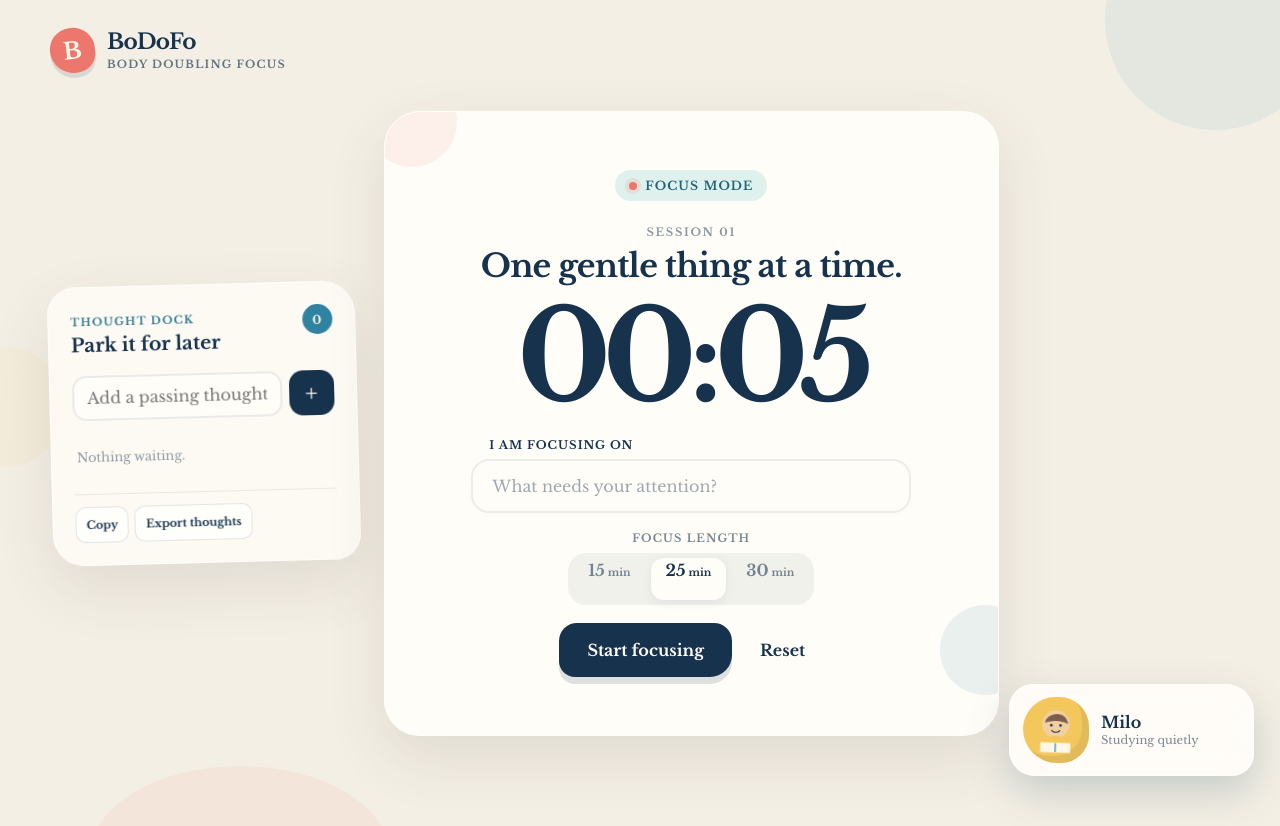
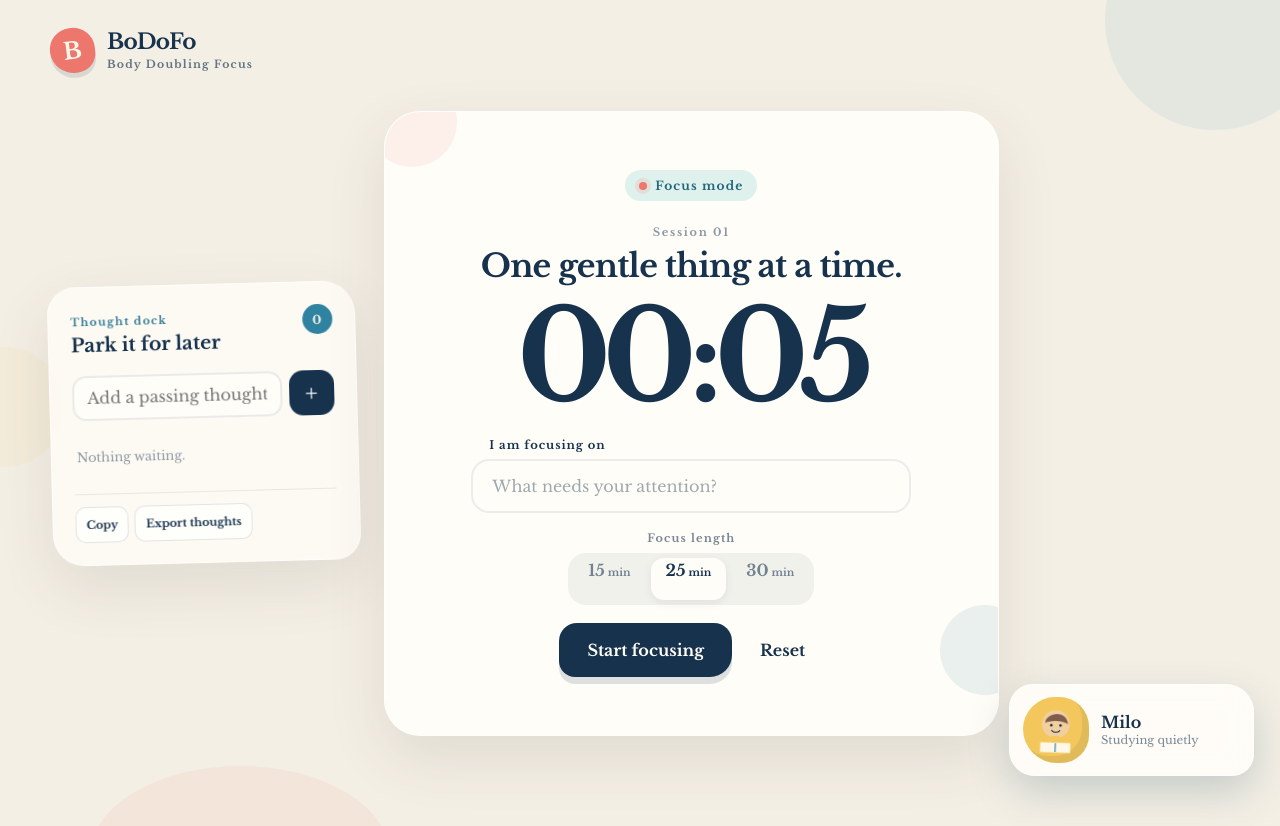
Before and after one commit to Steuxk/bodofo, a React (Vite) app: page / in a window 1280 px wide. Built offline with nearby package versions, Linux system fonts and the light colour scheme.

Commit message:
remove uppercase styling

```diff
--- a/src/styles/globals.css
+++ b/src/styles/globals.css
@@ -117,7 +117,7 @@
   font-size: 0.68rem;
   font-weight: 700;
   letter-spacing: 0.11em;
-  text-transform: uppercase;
+  /*text-transform: uppercase;*/
 }
 
 .tagline {
@@ -193,7 +193,7 @@
   font-size: 0.76rem;
   font-weight: 800;
   letter-spacing: 0.09em;
-  text-transform: uppercase;
+  /*text-transform: uppercase;*/
 }
 
 .mode-pill__dot {
@@ -210,7 +210,7 @@
   font-size: 0.7rem;
   font-weight: 800;
   letter-spacing: 0.15em;
-  text-transform: uppercase;
+  /*text-transform: uppercase;*/
 }
 
 .timer-card h1 {
@@ -241,7 +241,7 @@
   font-size: 0.72rem;
   font-weight: 800;
   letter-spacing: 0.08em;
-  text-transform: uppercase;
+  /*text-transform: uppercase;*/
 }
 
 .task-field input {
@@ -273,7 +273,7 @@
   font-weight: 800;
   letter-spacing: 0.1em;
   text-align: center;
-  text-transform: uppercase;
+  /*text-transform: uppercase;*/
 }
 
 .duration-picker > div {
@@ -384,7 +384,7 @@
   font-size: 0.68rem;
   font-weight: 800;
   letter-spacing: 0.12em;
-  text-transform: uppercase;
+  /*text-transform: uppercase;*/
 }
 
 .break-card {
@@ -715,7 +715,7 @@
   font-size: 0.72rem;
   font-weight: 800;
   letter-spacing: 0.08em;
-  text-transform: uppercase;
+  /*text-transform: uppercase;*/
 }
 
 .buddy-options {
```
